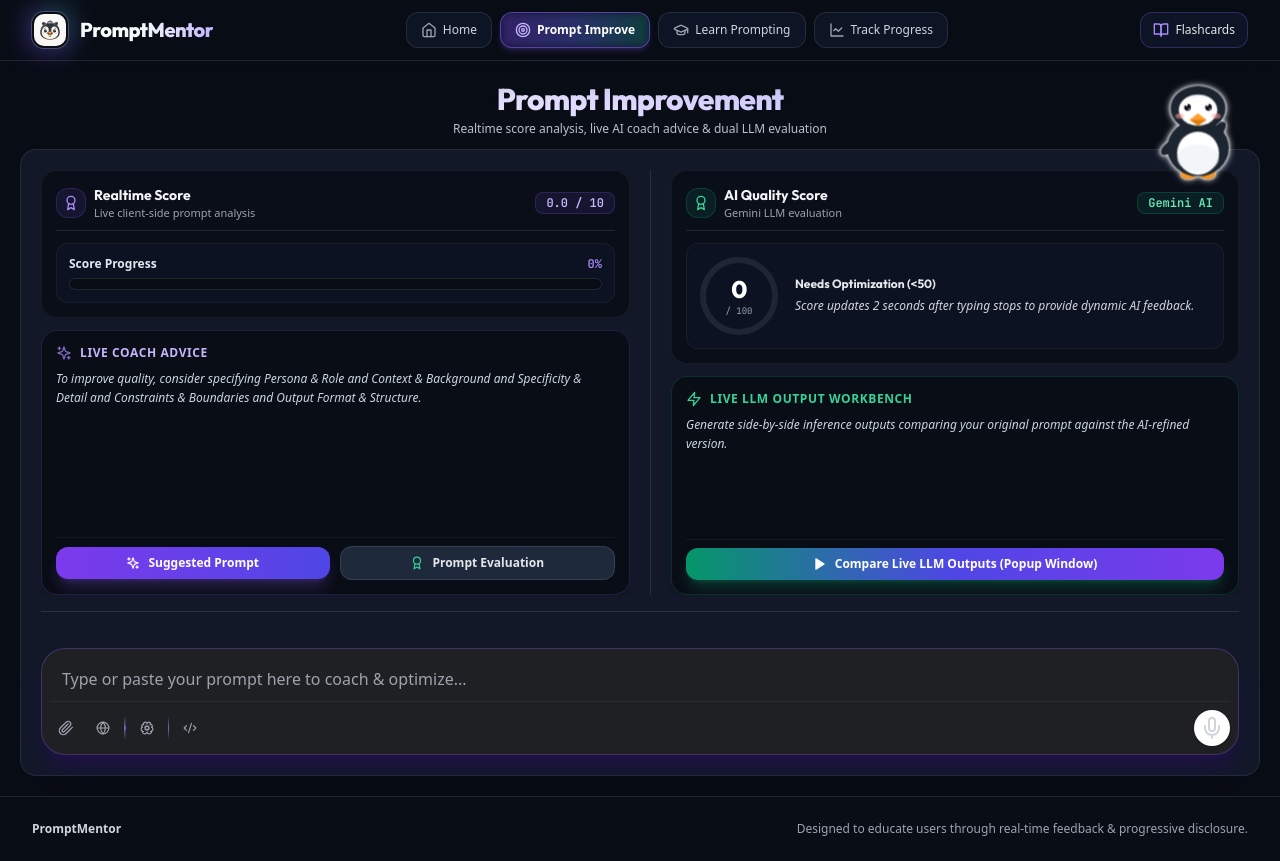
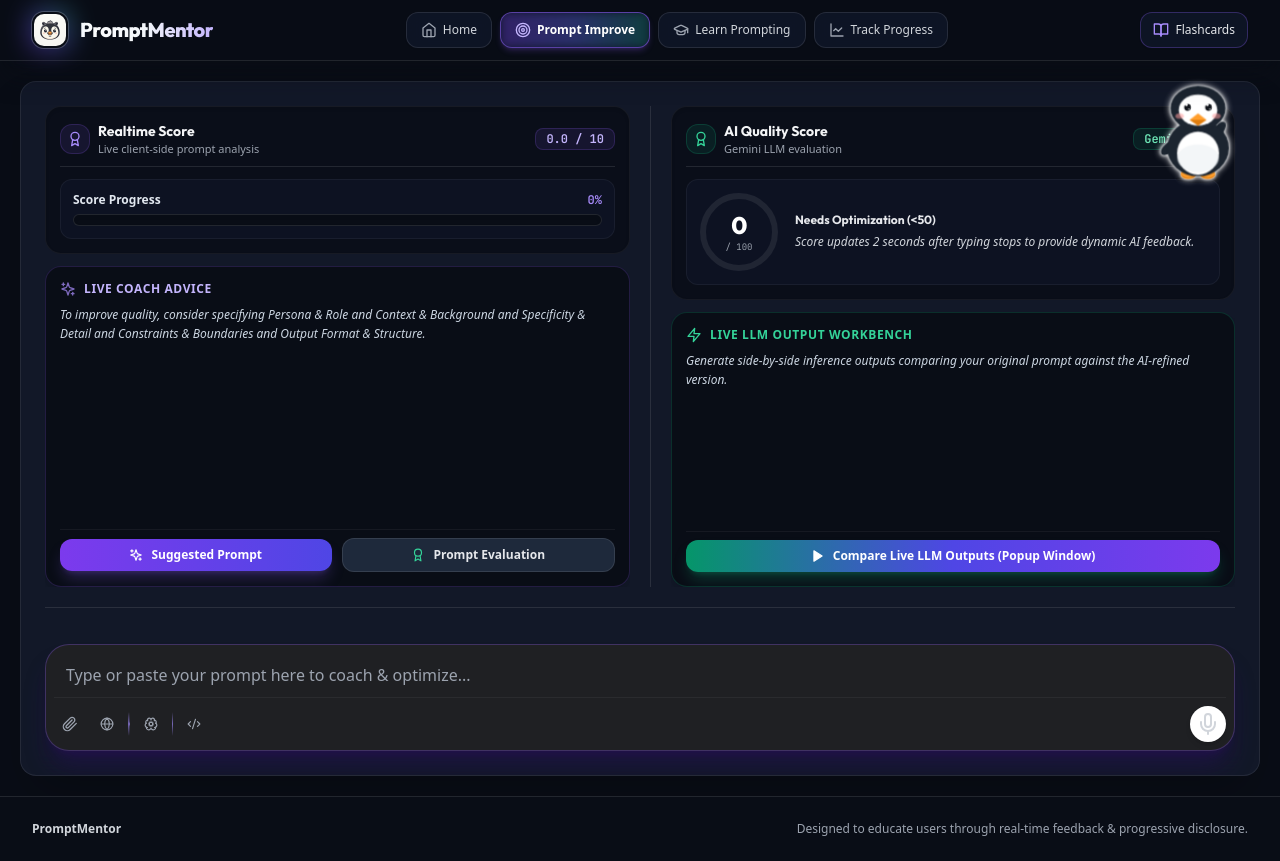
Before and after one commit to sonal428-hub/PromptMentor, a React (Vite) app: page /improve in a window 1280 px wide. Built offline with nearby package versions, Linux system fonts and the light colour scheme.

Commit message:
style: remove page heading & tagline and scale up main glass dashboard box to fill viewport

```diff
--- a/src/pages/ImprovePage.jsx
+++ b/src/pages/ImprovePage.jsx
@@ -126,20 +126,10 @@ export default function ImprovePage({
 
   return (
     <div className="h-[calc(100vh-65px)] bg-slate-950 p-3 sm:p-4 lg:p-5 flex flex-col justify-between overflow-hidden">
-      <div className="max-w-7xl mx-auto w-full h-full flex flex-col justify-between space-y-3">
+      <div className="max-w-7xl mx-auto w-full h-full flex flex-col justify-between">
 
-        {/* Compact Centered Top Heading */}
-        <div className="text-center space-y-1">
-          <h1 className="text-2xl sm:text-3xl font-black font-heading tracking-tight bg-gradient-to-r from-white via-violet-200 to-indigo-300 bg-clip-text text-transparent drop-shadow-md">
-            Prompt Improvement
-          </h1>
-          <p className="text-xs text-slate-300 max-w-xl mx-auto font-sans opacity-90">
-            Realtime score analysis, live AI coach advice & dual LLM evaluation
-          </p>
-        </div>
-
-        {/* Main Glass Dashboard Box */}
-        <div className="flex-1 glass-panel p-4 sm:p-5 border-violet-500/20 shadow-2xl rounded-3xl bg-slate-900/50 backdrop-blur-xl flex flex-col justify-between gap-4 overflow-hidden">
+        {/* Main Glass Dashboard Box - Scaled Up */}
+        <div className="h-full flex-1 glass-panel p-4 sm:p-6 border-violet-500/20 shadow-2xl rounded-3xl bg-slate-900/50 backdrop-blur-xl flex flex-col justify-between gap-5 overflow-hidden">
 
           {/* Top Grid: Left (Realtime Score) & Right (AI Score) - Completely Symmetrical */}
           <div className="grid grid-cols-1 lg:grid-cols-2 gap-5 flex-1 min-h-0 overflow-hidden">
```
